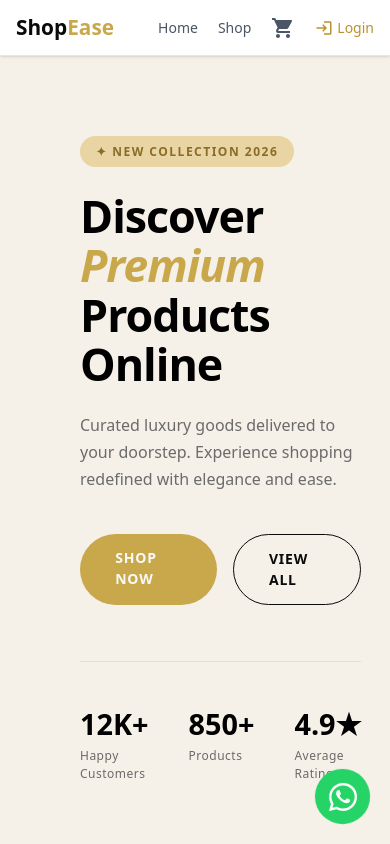
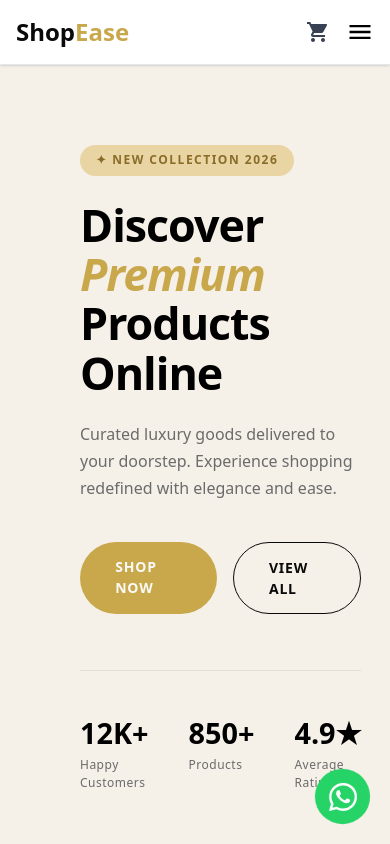
Before and after one commit to Olisachukwuma1/shop-ease, a Next.js app in the folder website/: page / in a window 390 px wide. Shown: the top 844 px of the page. Built offline with nearby package versions, Linux system fonts and the light colour scheme; no server answers.

Commit message:
resonsive

```diff
--- a/website/src/components/Navbar.jsx
+++ b/website/src/components/Navbar.jsx
@@ -5,7 +5,13 @@ import { useDispatch, useSelector } from 'react-redux'
 import { useRouter } from 'next/navigation'
 import { useEffect, useState } from 'react'
 import { logout } from '../store/slices/authSlice'
-import { MdShoppingCart, MdLogout, MdLogin } from 'react-icons/md'
+import {
+  MdShoppingCart,
+  MdLogout,
+  MdLogin,
+  MdMenu,
+  MdClose,
+} from 'react-icons/md'
 import getUser from '../utils/getUser'
 
 export default function Navbar() {
@@ -15,6 +21,7 @@ export default function Navbar() {
 
   const [mounted, setMounted] = useState(false)
   const [user, setUser] = useState(null)
+  const [mobileMenu, setMobileMenu] = useState(false)
 
   useEffect(() => {
     setMounted(true)
@@ -30,38 +37,47 @@ export default function Navbar() {
 
   return (
     <nav className="sticky top-0 z-50 bg-white border-b border-gray-200 shadow-sm">
-      <div className="max-w-7xl mx-auto px-4 py-3 flex items-center justify-between">
+      <div className="max-w-7xl mx-auto px-4 py-4 flex items-center justify-between">
 
         {/* Logo */}
         <Link
           href="/"
+          className="text-2xl font-bold"
           style={{
             fontFamily: 'var(--font-playfair)',
-            fontSize: '1.3rem',
-            fontWeight: 700,
             color: 'var(--black)',
-            textDecoration: 'none',
           }}
         >
-          Shop<span style={{ color: '#c9a84c' }}>Ease</span>
+          Shop<span className="text-[#c9a84c]">Ease</span>
         </Link>
 
-        <div className="flex items-center gap-5">
+        {/* Desktop Menu */}
+        <div className="hidden md:flex items-center gap-6">
 
-          <Link href="/" className="text-sm text-gray-600 hover:text-[#b8922e] transition">
+          <Link
+            href="/"
+            className="text-sm text-gray-600 hover:text-[#b8922e] transition"
+          >
             Home
           </Link>
 
-          <Link href="/shop" className="text-sm text-gray-600 hover:text-[#b8922e] transition">
+          <Link
+            href="/shop"
+            className="text-sm text-gray-600 hover:text-[#b8922e] transition"
+          >
             Shop
           </Link>
 
           {user && (
-            <Link href="/orders" className="text-sm text-gray-600 hover:text-[#b8922e] transition">
+            <Link
+              href="/orders"
+              className="text-sm text-gray-600 hover:text-[#b8922e] transition"
+            >
               My Orders
             </Link>
           )}
 
+          {/* Cart */}
           <Link href="/cart" className="relative">
             <MdShoppingCart
               size={24}
@@ -69,7 +85,7 @@ export default function Navbar() {
             />
 
             {totalItems > 0 && (
-              <span className="absolute -top-2 -right-2 bg-blue-600 text-white text-xs rounded-full w-5 h-5 flex items-center justify-center">
+              <span className="absolute -top-2 -right-2 bg-[#c9a84c] text-white text-xs rounded-full w-5 h-5 flex items-center justify-center">
                 {totalItems}
               </span>
             )}
@@ -77,7 +93,7 @@ export default function Navbar() {
 
           {user ? (
             <div className="flex items-center gap-2">
-              <span className="text-sm text-gray-600 hidden md:block">
+              <span className="text-sm text-gray-600">
                 {user.name}
               </span>
 
@@ -91,15 +107,88 @@ export default function Navbar() {
           ) : (
             <Link
               href="/login"
-              className="flex items-center gap-1 text-sm text-[#b8922e] hover:text-[#b8922e] transition"
+              className="flex items-center gap-1 text-sm text-[#b8922e] hover:text-[#a07c22] transition"
             >
               <MdLogin size={18} />
               Login
             </Link>
           )}
+        </div>
 
+        {/* Mobile Right Side */}
+        <div className="flex md:hidden items-center gap-4">
+
+          {/* Cart */}
+          <Link href="/cart" className="relative">
+            <MdShoppingCart size={24} className="text-gray-700" />
+
+            {totalItems > 0 && (
+              <span className="absolute -top-2 -right-2 bg-[#c9a84c] text-white text-xs rounded-full w-5 h-5 flex items-center justify-center">
+                {totalItems}
+              </span>
+            )}
+          </Link>
+
+          {/* Hamburger */}
+          <button onClick={() => setMobileMenu(!mobileMenu)}>
+            {mobileMenu ? (
+              <MdClose size={28} />
+            ) : (
+              <MdMenu size={28} />
+            )}
+          </button>
         </div>
       </div>
+
+      {/* Mobile Menu */}
+      {mobileMenu && (
+        <div className="md:hidden border-t border-gray-200 bg-white px-4 py-4 flex flex-col gap-4">
+
+          <Link
+            href="/"
+            onClick={() => setMobileMenu(false)}
+            className="text-gray-700 hover:text-[#b8922e]"
+          >
+            Home
+          </Link>
+
+          <Link
+            href="/shop"
+            onClick={() => setMobileMenu(false)}
+            className="text-gray-700 hover:text-[#b8922e]"
+          >
+            Shop
+          </Link>
+
+          {user && (
+            <Link
+              href="/orders"
+              onClick={() => setMobileMenu(false)}
+              className="text-gray-700 hover:text-[#b8922e]"
+            >
+              My Orders
+            </Link>
+          )}
+
+          {user ? (
+            <button
+              onClick={handleLogout}
+              className="flex items-center gap-2 text-red-500"
+            >
+              <MdLogout />
+              Logout
+            </button>
+          ) : (
+            <Link
+              href="/login"
+              className="flex items-center gap-2 text-[#b8922e]"
+            >
+              <MdLogin />
+              Login
+            </Link>
+          )}
+        </div>
+      )}
     </nav>
   )
 }
```
